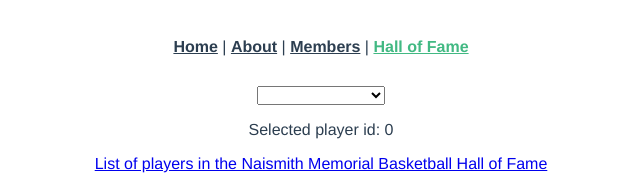
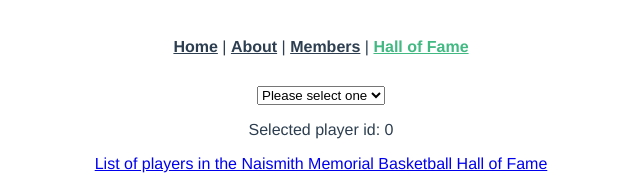
Before and after one commit to benius/fast-track-vue3, a Vue app: page /hof in a window 1280 px wide. Shown: the top 176 px of the page, without its empty margins (319-959 px from the left). Built offline with nearby package versions, Linux system fonts and the light colour scheme.

Commit message:
Show selected id

```diff
--- a/src/components/FamePlayerSelector.vue
+++ b/src/components/FamePlayerSelector.vue
@@ -1,7 +1,7 @@
 <template>
   <div>
-    <select v-model="selectedFamePlayer.id">
-      <option disabled>Please select one</option>
+    <select @change="switchOption($event.target.value)">
+      <option :value="-1" selected>Please select one</option>
       <option v-for="item in famePlayers" :value="item.id" :key="item.id">{{ item.name }}</option>
     </select>
   </div>
@@ -16,7 +16,7 @@
 </template>
 
 <script lang="ts">
-import { defineComponent, reactive, watch } from 'vue'
+import { defineComponent, reactive } from 'vue'
 import { FamePlayer } from '@/components/models.ts'
 import { loadAllFamePlayers } from '@/components/functions.ts'
 
@@ -27,11 +27,16 @@ export default defineComponent({
     const selectedFamePlayer = reactive({
       id: 0
     })
-    watch(selectedFamePlayer, (newVal, oldVal) => {
-      selectedFamePlayer.id = famePlayers.findIndex(f => f.id === newVal.id)
-    })
-
     return { famePlayers, selectedFamePlayer }
+  },
+  methods: {
+    switchOption (val: string) {
+      const idx = this.famePlayers.findIndex(f => f.id === Number(val))
+      console.log(idx)
+      if (idx > -1) {
+        this.selectedFamePlayer.id = this.famePlayers[idx].id
+      }
+    }
   }
 })
 
--- a/src/views/HallOfFame.vue
+++ b/src/views/HallOfFame.vue
@@ -1,6 +1,6 @@
 <template>
   <div>
-    <fame-player-selector v-model="selectedPlayerId.id"/>
+    <fame-player-selector />
     <p/>
     <fame-player-detail :fame-player-id="selectedPlayerId.id" />
   </div>
```
